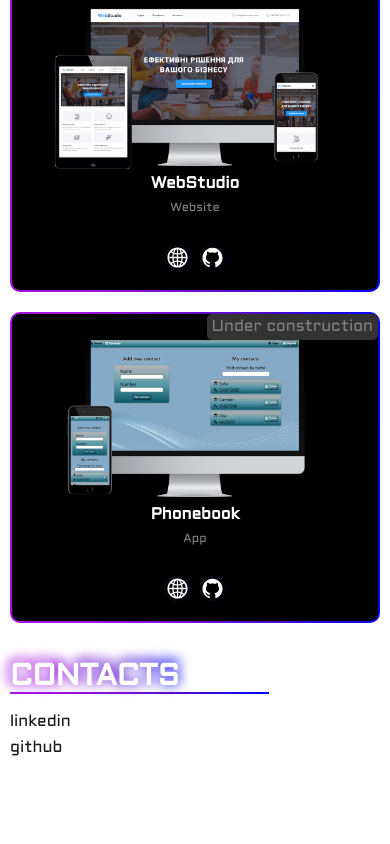
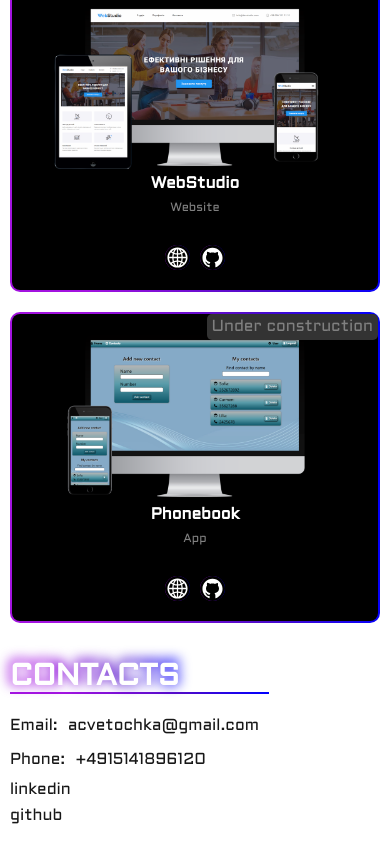
Before and after one commit to acvetochka/portfolio, a Next.js app: page / in a window 390 px wide. Shown: the part 4421-5265 px from the top of the page. Before the commit the page ends 5197 px from the top, so only its background shows below. Built offline with nearby package versions, Linux system fonts and the light colour scheme.

Commit message:
change contacts
add email and phone

```diff
--- a/src/data/contacts.json
+++ b/src/data/contacts.json
@@ -1,10 +1,22 @@
 [
     {
+        "name": "acvetochka@gmail.com",
+        "type": "email",
+        "link": "mailto:acvetochka@gmail.com"
+    },
+    {
+        "name": "+4915141896120",
+        "type": "phone",
+        "link": "tel:+4915141896120"
+    },
+    {
         "name": "linkedin",
+        "type": "link",
         "link": "https://www.linkedin.com/in/alona-kuznietsova/"
     },
     {
         "name": "github",
+        "type": "link",
         "link": "https://github.com/acvetochka"
     }
 ]
--- a/src/sections/Contacts/Contacts.styles.tsx
+++ b/src/sections/Contacts/Contacts.styles.tsx
@@ -6,4 +6,15 @@ export const ListStyled = styled.ul`
   display: flex;
   flex-direction: column;
   gap: 10px;
+  // align-items: center;
 `;
+
+export const ItemStyled = styled.li`
+  display: flex;
+  gap: 10px;
+  align-items: center;
+
+  & p{
+text-transform: capitalize;
+  }
+`
--- a/src/sections/Contacts/Contacts.tsx
+++ b/src/sections/Contacts/Contacts.tsx
@@ -1,17 +1,18 @@
 "use client"
 
-import {CustomLink, Section } from "@/components";
+import {CustomLink, Section, Text } from "@/components";
 import contacts from "@/data/contacts.json"
-import { ListStyled } from "./Contacts.styles";
+import { ItemStyled, ListStyled } from "./Contacts.styles";
 
 export const Contacts = (): JSX.Element => {
   return (
     <Section id="contacts" title="Contacts">
         <ListStyled>
-            {contacts.map(({name,link}, id)=> (
-                <li key={id}>
+            {contacts.map(({name,type,link}, id)=> (
+                <ItemStyled key={id}>
+                  {type !== "link" && <Text>{type}:</Text>}
                     <CustomLink href={link}>{name}</CustomLink>
-                </li>
+                </ItemStyled>
             ))}
 
         </ListStyled>
```
